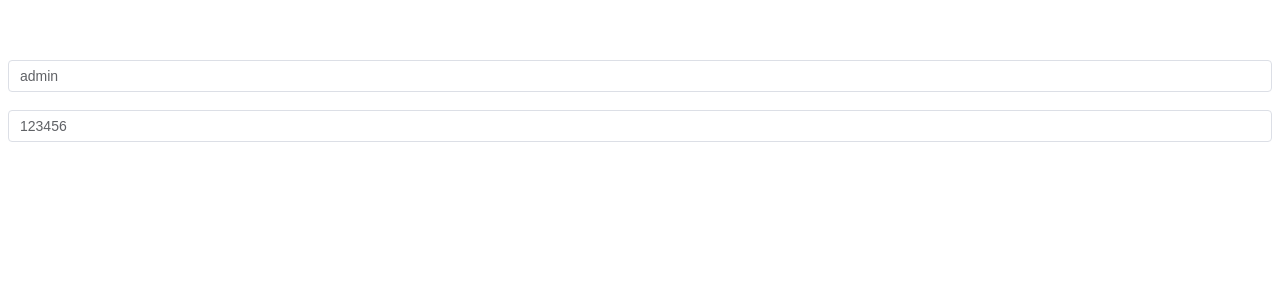
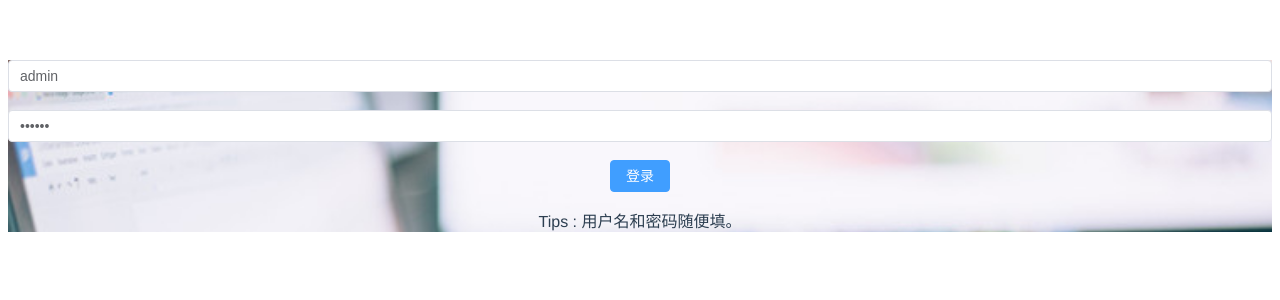
Before and after one commit to Authur942/vue3-vite-app, a Vue app: page /Login in a window 1280 px wide. Shown: the top 300 px of the page. Built offline with nearby package versions, Linux system fonts and the light colour scheme.

Commit message:
add login page and vuex

```diff
--- a/src/Plugin/ElementPlus/index.js
+++ b/src/Plugin/ElementPlus/index.js
@@ -2,14 +2,16 @@ import {
   ElButton,
   ElForm,
   ElFormItem,
-  ElInput
+  ElInput,
+  ElMessage
 } from 'element-plus'
 
 const components = [
   ElButton,
   ElForm,
   ElFormItem,
-  ElInput
+  ElInput,
+  ElMessage
 ]
 
 export default (app) => {
--- a/src/components/Login.vue
+++ b/src/components/Login.vue
@@ -13,17 +13,26 @@
           <el-input v-model="formParams.userName" placeholder="请输入用户名"></el-input>
         </el-form-item>
         <el-form-item prop="password">
-          <el-input v-model="formParams.password" placeholder="请输入密码"></el-input>
+          <el-input type="password" v-model="formParams.password" placeholder="请输入密码" @keyup.enter="submitForm()"></el-input>
         </el-form-item>
+        <div class="login-btn">
+          <el-button type="primary" @click="submitForm()">登录</el-button>
+        </div>
+        <p class="login-tips">Tips : 用户名和密码随便填。</p>
       </el-form>
     </div>
   </div>
 </template>
 
 <script>
-import { reactive } from '@vue/reactivity'
+import { ref, reactive } from 'vue'
+import { ElMessage } from 'element-plus'
+import { useRouter } from 'vue-router'
+import { useStore } from 'vuex'
 export default {
   setup () {
+    const router = useRouter()
+
     const formParams = reactive({
       userName: 'admin',
       password: '123456'
@@ -42,13 +51,40 @@ export default {
       ],
     }
 
+    const login = ref(null)
+
+    const submitForm = () => {
+      login.value.validate((valid) => {
+        if (valid) {
+          ElMessage.success('登录成功！')
+          localStorage.setItem('ms_username', formParams.userName)
+          router.push('/')
+        } else {
+          ElMessage.error('登录失败！')
+          return false
+        }
+      })
+    }
+
+    const store = useStore()
+    store.commit('clearTags')
+
     return {
       formParams,
-      formRules
+      formRules,
+      login,
+      submitForm
     }
   }
 }
 </script>
 
 <style lang="scss" scoped>
+.login_wrap {
+  position: relative;
+  width: 100%;
+  height: 100%;
+  background-image: url('../assets/img/login-bg.jpg');
+  background-size: 100%;
+}
 </style>
--- a/src/main.js
+++ b/src/main.js
@@ -1,8 +1,9 @@
 import { createApp } from 'vue'
 import InstallElementPlus from './Plugin/ElementPlus/index'
 import router from './router'
+import store from './store'
 import App from './App.vue'
 
 const app = createApp(App)
 InstallElementPlus(app)
-app.use(router).mount('#app')
+app.use(router).use(store).mount('#app')
--- /dev/null
+++ b/src/store/index.js
@@ -0,0 +1,17 @@
+import { createStore } from 'vuex'
+
+export default createStore({
+  state: {
+    tagsList: []
+  },
+  mutations: {
+    clearTags(state) {
+      state.tagsList = []
+    }
+  },
+  actions: {
+
+  },
+  modules: {
+  }
+})
```
Also changed, not shown: src/assets/img/login-bg.jpg (added).
